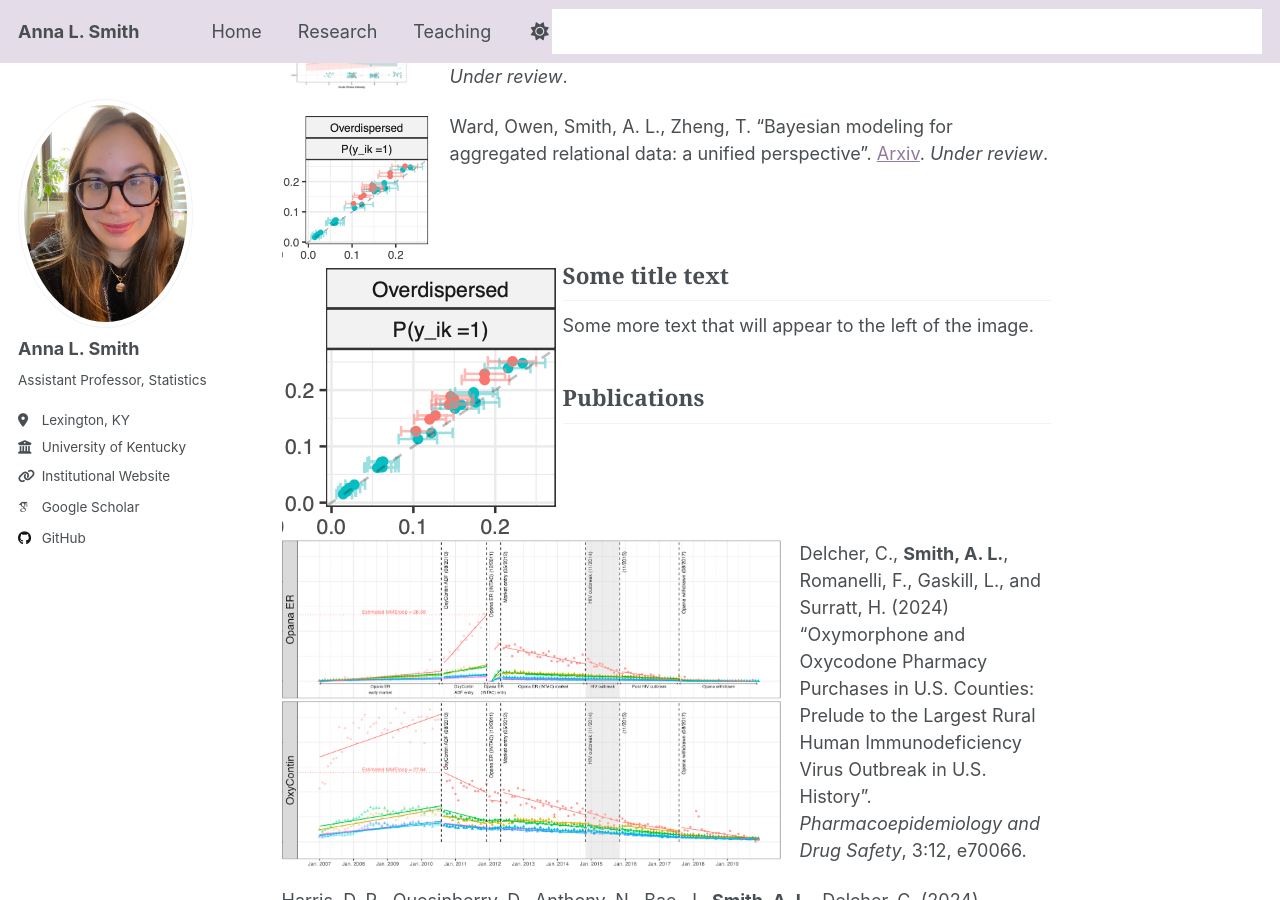
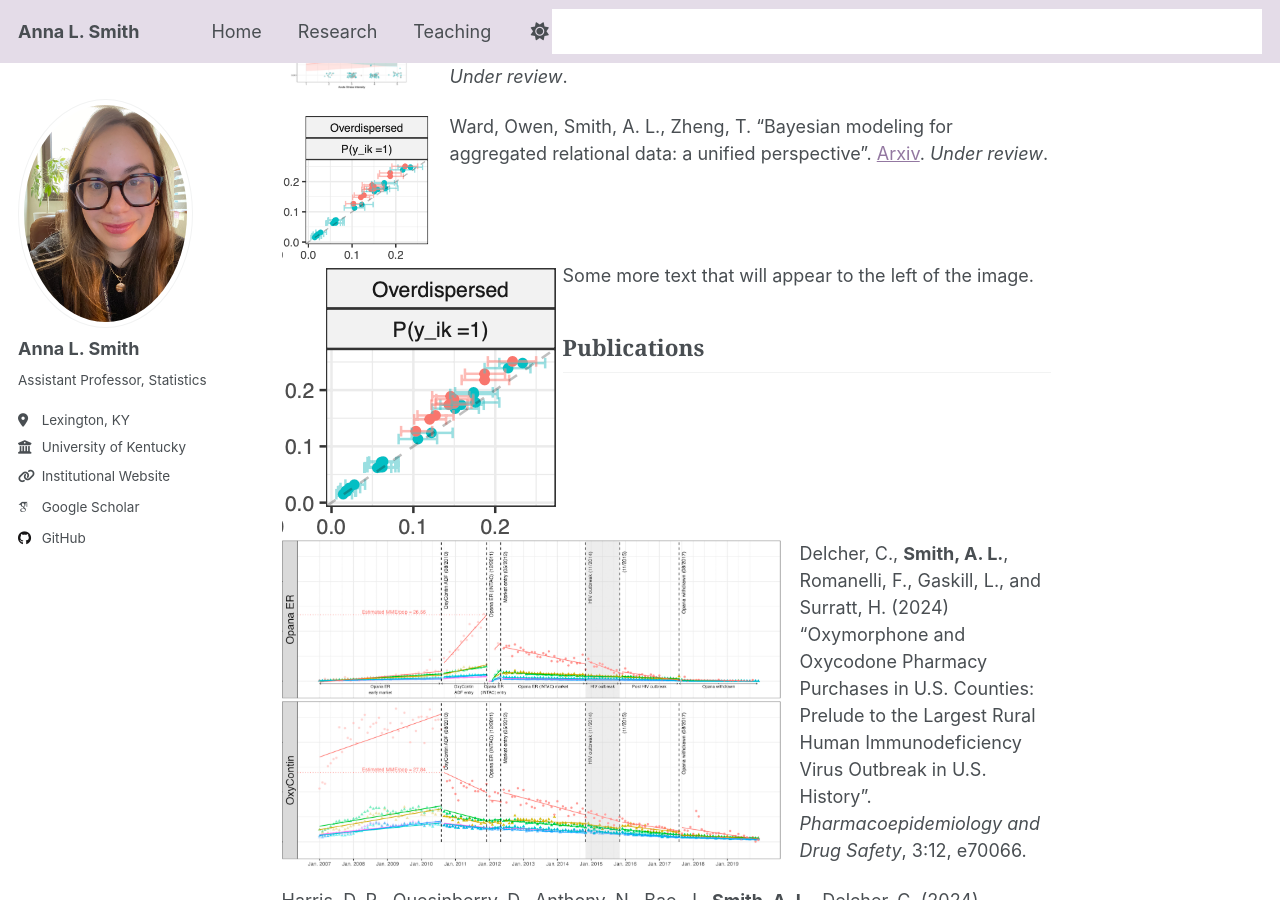
Before and after one commit to annalantzsmith/annalantzsmith.github.io, a Jekyll site: the page built from _pages/research.md, in a window 1280 px wide and 900 px high, scrolled down 332 px. Built offline with Jekyll 4.4.1, drawn with Linux system fonts in a browser that asks for light colours; some web fonts are replaced; a script that is not in the unit is left out.

Commit message:
Update imageleft.html
removed header

```diff
--- a/_includes/imageleft.html
+++ b/_includes/imageleft.html
@@ -3,7 +3,6 @@
     <img src="{{ include.image_path }}" alt="">
   </div>
   <div>
-    <h2>{{ include.title }}</h2>
     {{ include.description | markdownify }}
   </div>
 </div>
```
